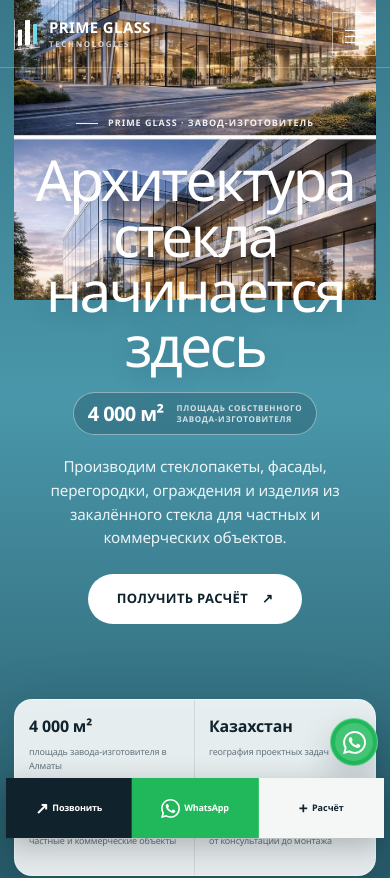
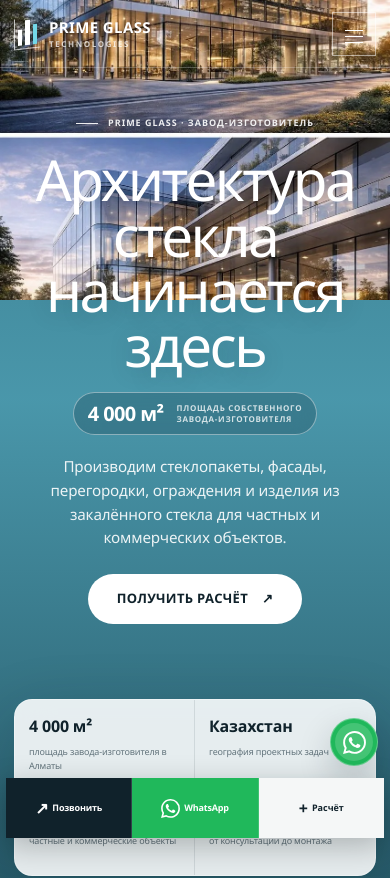
Before and after one commit to Bekzat0713/PrimeGlass, a website: page dist/index.html in a window 390 px wide. Shown: the top 878 px of the page. Drawn offline with Linux system fonts and the light colour scheme.

Commit message:
Make homepage hero full bleed

```diff
--- a/style.css
+++ b/style.css
@@ -289,7 +289,7 @@ h3{line-height:1.12}
 
 .home-hero{position:relative;min-height:100svh;padding:0;background:#4d9db1;color:#fff;overflow:hidden}
 .home-hero::after{content:"";position:absolute;inset:0;background:linear-gradient(180deg,rgba(8,34,45,.3) 0%,rgba(8,34,45,.05) 45%,rgba(8,34,45,.54) 100%);pointer-events:none}
-.home-hero-grid{position:relative;z-index:2;min-height:100svh;display:flex;align-items:flex-start;justify-content:center;padding-top:clamp(145px,16vh,210px);padding-bottom:210px;text-align:center}
+.home-hero-grid{position:relative;z-index:2;width:100%;max-width:none;margin-inline:0;min-height:100svh;display:flex;align-items:flex-start;justify-content:center;padding:clamp(145px,16vh,210px) max(28px,calc((100vw - 1380px)/2)) 210px;text-align:center}
 .home-hero .hero-copy{position:relative;z-index:3;display:flex;flex-direction:column;align-items:center;width:min(950px,100%)}
 .home-hero .eyebrow{justify-content:center;color:rgba(255,255,255,.9)}
 .home-hero h1{max-width:1000px;text-transform:none;font-size:clamp(3.6rem,7vw,7.5rem);font-weight:500;line-height:.98;text-shadow:0 3px 24px rgba(8,34,45,.18)}
@@ -364,7 +364,7 @@ h3{line-height:1.12}
   :root{--container:min(100% - 36px,860px)}
   .section{padding:88px 0}
   .page-home .site-header{height:70px}
-  .home-hero-grid{min-height:860px;padding-top:140px;padding-bottom:260px}
+  .home-hero-grid{min-height:860px;padding:140px 28px 260px}
   .home-hero .fact-strip{bottom:22px;grid-template-columns:1fr 1fr}
   .home-hero .fact-strip>div{min-height:94px;padding:18px}
   .home-hero .fact-strip>div:nth-child(2){border-right:0}
@@ -382,7 +382,7 @@ h3{line-height:1.12}
   .section{padding:70px 0}
   .page-home .site-header,.page-home .site-header.is-scrolled{height:68px}
   .home-hero{min-height:820px}
-  .home-hero-grid{min-height:820px;display:flex;gap:0;padding-top:116px;padding-bottom:250px}
+  .home-hero-grid{width:100%;min-height:820px;display:flex;gap:0;padding:116px 14px 250px}
   .home-hero h1{font-size:clamp(3rem,14.5vw,4.4rem);line-height:.98}
   .home-hero .eyebrow{font-size:9px;letter-spacing:.11em}
   .home-hero .hero-lead{max-width:340px;margin-top:20px;font-size:.95rem}
--- a/validate.js
+++ b/validate.js
@@ -86,6 +86,7 @@ assert.match(stylesheet, /\.benefit-card\{[^}]*grid-template-columns:32px minmax
 assert.match(stylesheet, /@media \(max-width:900px\)[\s\S]*?\.reveal\{opacity:1;transform:none;transition:none\}/, 'Mobile text must not float in with scroll animations');
 assert.match(stylesheet, /@media \(hover:none\)/, 'Touch devices need stable non-hover positioning');
 assert.match(stylesheet, /\.home-hero\{position:relative;min-height:100svh/, 'Home page needs a full-viewport architectural hero');
+assert.match(stylesheet, /\.home-hero-grid\{[^}]*width:100%;max-width:none;margin-inline:0/, 'Home hero image must extend edge to edge');
 assert.match(stylesheet, /\.page-home \.site-header\{position:fixed/, 'Home page navigation must overlay the hero');
 const combinedHtml = pages.join('\n');
 assert.doesNotMatch(combinedHtml, /Актау/i, 'Old city name must not remain in generated pages');
```
Also changed, not shown: dist/style.css.
